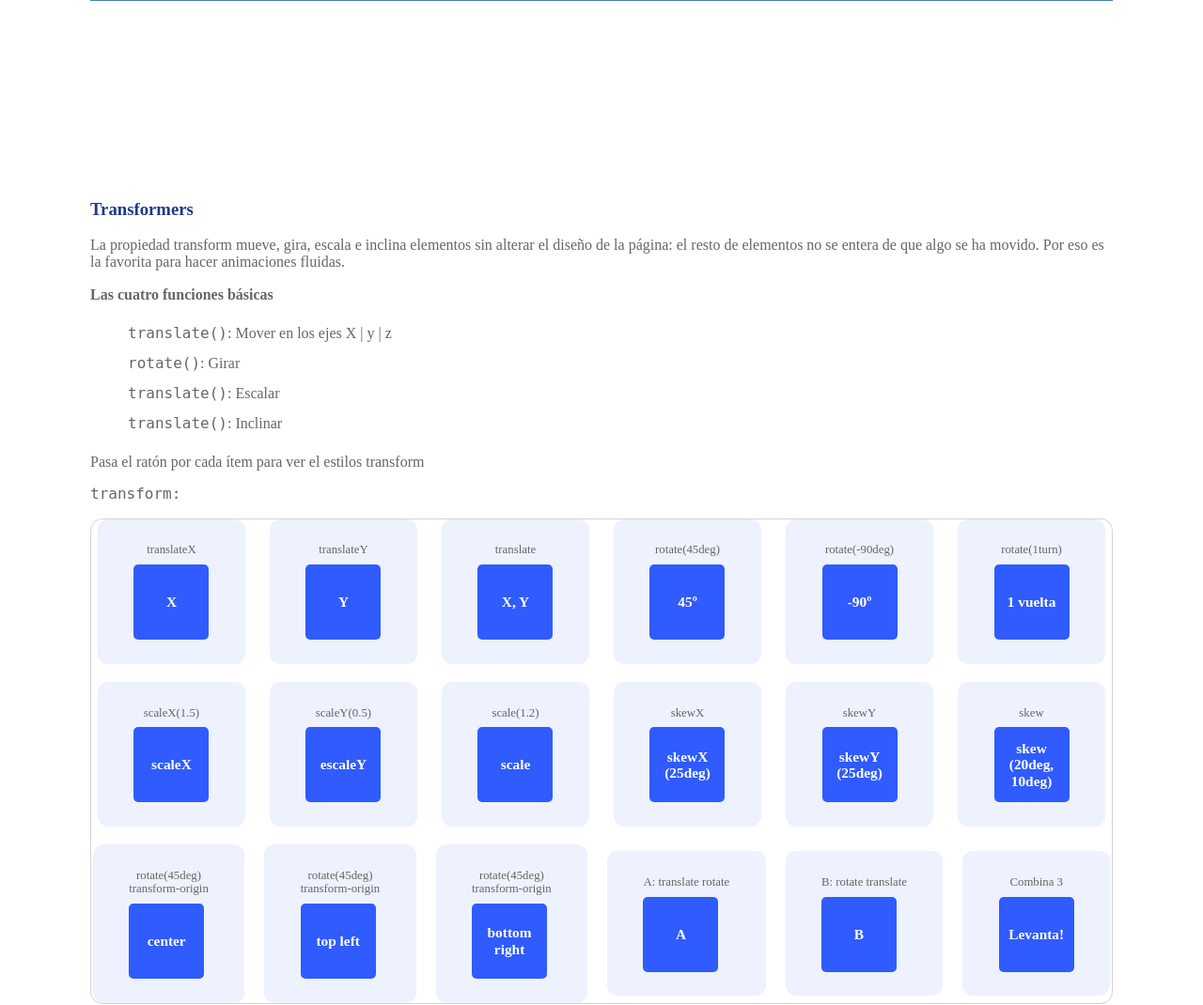
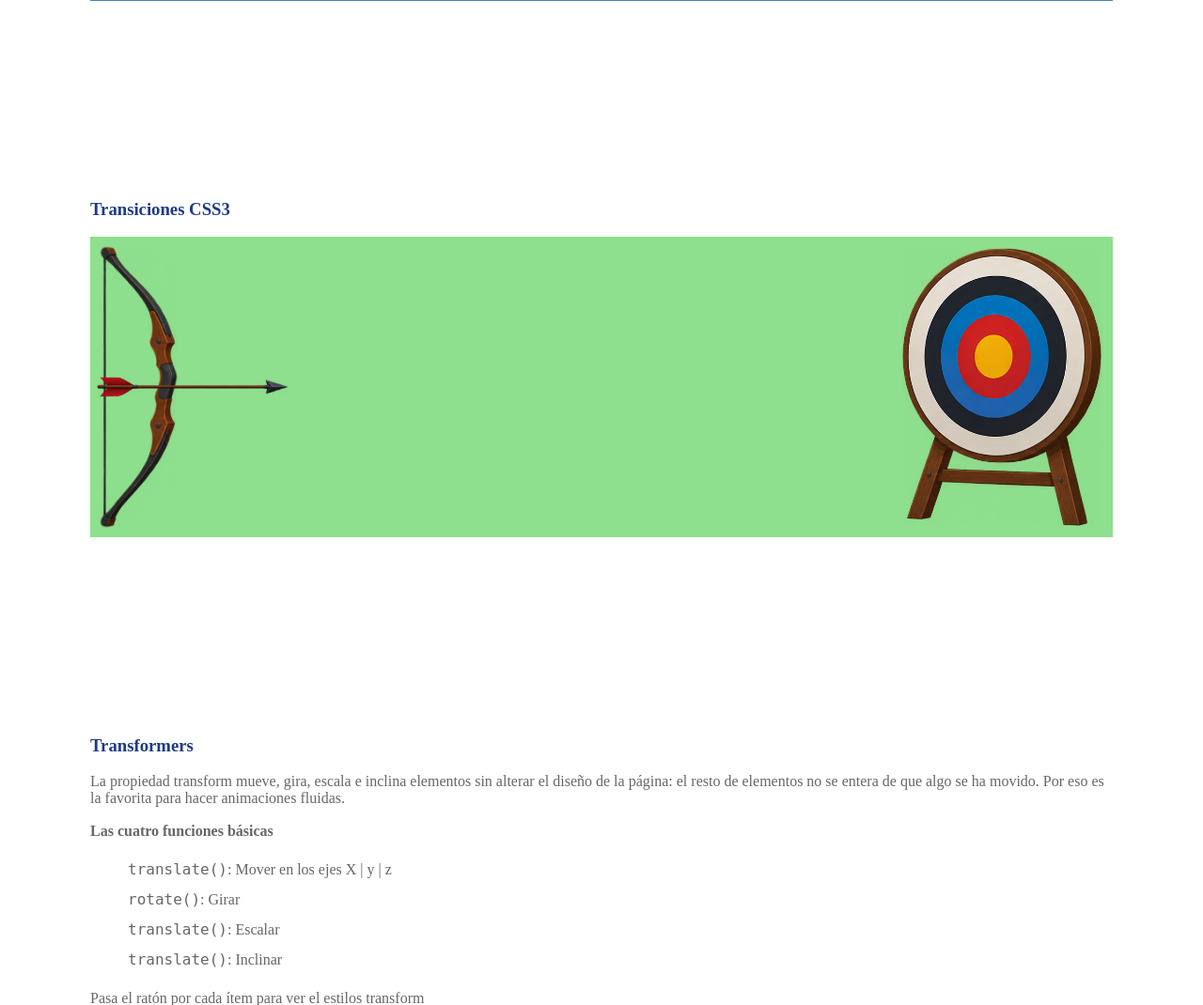
Before and after one commit to leomolinamedina/flex-box, a PHP site: page / in a window 1280 px wide. Shown: the part 1608-2678 px from the top of the page at 94% size. Run offline with PHP 8.4, Linux system fonts and the light colour scheme.

Commit message:
agregada segunda animacion

```diff
--- a/assets/css/estilos.css
+++ b/assets/css/estilos.css
@@ -240,3 +240,52 @@ header.portada {
         }
     }
 }
+
+.transicion-arco {
+    position: relative;
+    width: 100%;
+    height: 25vw;
+    background-color: rgb(142, 224, 142);
+    background-image: url(images/diana.png);
+    background-repeat: no-repeat;
+    background-size: contain;
+    background-position: right bottom;
+
+    span {
+        display: block;
+        width: 100%;
+        height: 100%;
+        position: absolute;
+        bottom: 0;
+        left: 0;
+
+        &::before {
+            content: "";
+            display: block;
+            width: 20%;
+            height: 100%;
+            background-image: url(images/arco.png);
+            background-repeat: no-repeat;
+            background-size: contain;
+        }
+
+        &::after {
+            position: absolute;
+            content: "";
+            display: block;
+            width: 20%;
+            height: 100%;
+            background-image: url(images/flecha.png);
+            background-repeat: no-repeat;
+            background-size: contain;
+            background-position: center;
+            top: 0;
+            left: 0;
+            transition: left 1s;
+        }
+
+        &:hover::after {
+            left: calc(100% - 30%);
+        }
+    }
+}
--- a/index.html
+++ b/index.html
@@ -57,6 +57,13 @@
                 <article>
                     <h3>Transiciones CSS3</h3>
                     <figure class="transicion-color">
+                        <span></span>
+                    </figure>
+                </article>
+
+                <article>
+                    <h3>Transiciones CSS3</h3>
+                    <figure class="transicion-arco">
                         <span></span>
                     </figure>
                 </article>
```
Also changed, not shown: assets/css/images/arco.png (added), assets/css/images/diana.png (added), assets/css/images/flecha.png (added).
